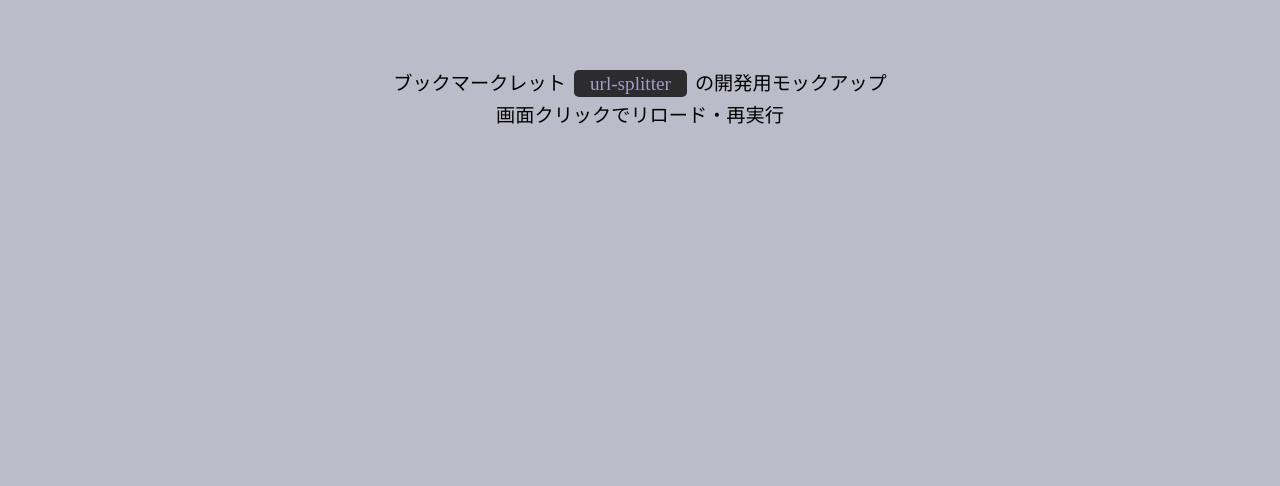
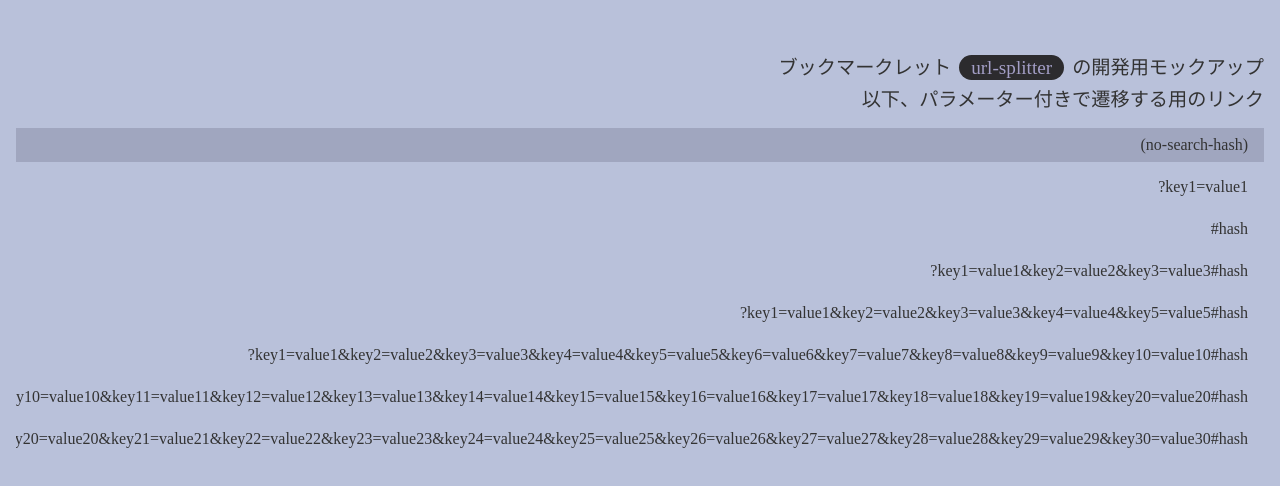
Before and after one commit to quietnumeric/userscripts-bookmarklets, a website: page mockup/bookmarklets/url-splitter.html in a window 1280 px wide. Drawn offline with Linux system fonts and the light colour scheme; files whose address does not match are found by name.

Commit message:
pagesで公開することになりそうなのでモックアップUIを整備

```diff
--- a/mockup/bookmarklets/url-splitter.html
+++ b/mockup/bookmarklets/url-splitter.html
@@ -1,7 +1,7 @@
 <html lang="ja">
   <head>
     <meta charset="utf-8" />
-    <title>url-splitter</title>
+    <title>userscripts-bookmarklets</title>
     <style>
       * {
         margin: 0;
@@ -9,30 +9,39 @@
       }
 
       html,
-      body,
-      main {
-        width: 100%;
-        height: 100%;
+      body {
+        width: 100vw;
+        height: 100vh;
+      }
+
+      body {
+        background: #b9c1da;
+        color: #333;
       }
 
       main {
+        text-align: right;
         overflow: hidden;
-        background: #bcbbc9;
-        cursor: pointer;
+        margin: 0 1rem;
+        padding: 2rem 0;
       }
 
-      main .title {
-        margin-top: 3rem;
+      ul {
+        list-style: none;
       }
 
-      main:active .title {
-        transform: translateY(1px);
-        color: #555;
+      ul, li {
+        margin: 0;
+        padding: 0;
+      }
+
+      a:link, a:visited, a:hover, a:active {
+        text-decoration: none;
+        color: #333;
       }
 
       .title {
         font-size: 1.2rem;
-        text-align: center;
         display: grid;
         grid-template-rows: 3rem 2rem;
         align-items: flex-end;
@@ -43,28 +52,117 @@
       }
 
       .app-name {
-        padding: 0.2rem 1rem;
+        padding: 0.1rem 0.75rem;
         background: #2c2b2e;
         color: #a39ec6;
-        border-radius: 0.3rem;
+        border-radius: 1rem;
       }
 
-      main:active .app-name {
-        background: #3f3e41;
+      .paths {
+        margin: 1rem 0 0 0;
       }
+
+      .paths-item {
+        margin: 0.5rem 0 0 0;
+      }
+
+      .paths-item-anchor {
+        position: relative;
+        display: block;
+        width: 100%;
+        display: flex;
+        justify-content: flex-end;
+        overflow: hidden;
+        z-index: 0;
+      }
+
+      .paths-item-anchor::before {
+        pointer-events: none;
+        content: '';
+        position: absolute;
+        width: 100%;
+        height: 100%;
+        background: #050a1d;
+        z-index: 1;
+        opacity: 0;
+        transform: translateX(-100%);
+        transition: opacity 0.3s ease-out, transform 0.3s ease-out;
+      }
+
+      .paths-item-anchor.current {
+        pointer-events: none;
+        background: #a0a6bf;
+      }
+
+      .paths-item-anchor-label {
+        padding: 0.5rem 1rem;
+        white-space: nowrap;
+        transition: color 0.2s ease-out;
+        z-index: 2;
+      }
+
+      .paths-item-anchor:hover::before {
+        opacity: 1;
+        transform: translateX(0);
+        transition: opacity 0.3s ease-out, transform 0.2s ease-out;
+      }
+
+      .paths-item-anchor:hover .paths-item-anchor-label {
+        color: #ccd2e8;
+        transition: color 0.3s ease-out;
+      }
+
+      .paths-item-anchor:active .paths-item-anchor-label,
+      .paths-item-anchor:focus .paths-item-anchor-label {
+        transition: color 0s ease-out;
+        color: transparent;
+        text-shadow: 0 1px #a0a6bf;
+      }
+
     </style>
   </head>
   <body>
-    <main id="main">
+    <main>
       <div class="title">
         <p>ブックマークレット<span class="app-name">url-splitter</span>の開発用モックアップ</p>
-        <p>画面クリックでリロード・再実行</p>
+        <p>以下、パラメーター付きで遷移する用のリンク</p>
       </div>
+      <ul class="paths" id="paths"></ul>
     </main>
     <script type="text/javascript" src="url-splitter.js"></script>
     <script>
-      main.addEventListener('click', () => {
-        window.location.reload();
+      const currentSearchHash = location.search + location.hash;
+      const ceateSeqKeyValueSearch = (length) => Array.from(new Array(length))
+        .map((_, index) => {
+          const seq = index + 1;
+          return `key${seq}=value${seq}`;
+        }).join('&');
+      [
+        '',
+        `?${ceateSeqKeyValueSearch(1)}`,
+        '#hash',
+        `?${ceateSeqKeyValueSearch(3)}#hash`,
+        `?${ceateSeqKeyValueSearch(5)}#hash`,
+        `?${ceateSeqKeyValueSearch(10)}#hash`,
+        `?${ceateSeqKeyValueSearch(20)}#hash`,
+        `?${ceateSeqKeyValueSearch(30)}#hash`,
+      ].map((searchHash) => ({
+        searchHash,
+        href: `./url-splitter.html${searchHash}`,
+        label: searchHash || '(no-search-hash)',
+      }))
+      .forEach(({ searchHash, href, label }) => {
+        const [ li, anchor, anchorLabel ] = [ 'li', 'a', 'span' ].map((nodeName) => document.createElement(nodeName));
+        anchor.href = href;
+        anchor.classList.add('paths-item-anchor');
+        anchorLabel.textContent = label;
+        anchorLabel.classList.add('paths-item-anchor-label');
+        if (searchHash === currentSearchHash) anchor.classList.add('current');
+        li.classList.add('paths-item');
+        anchor.appendChild(anchorLabel);
+        li.appendChild(anchor);
+        // いつからHTMLと一緒に書くscript要素内ではDOMをid属性値で未宣言参照できるらしい
+        paths.appendChild(li);
       });
     </script>
   </body>
```
